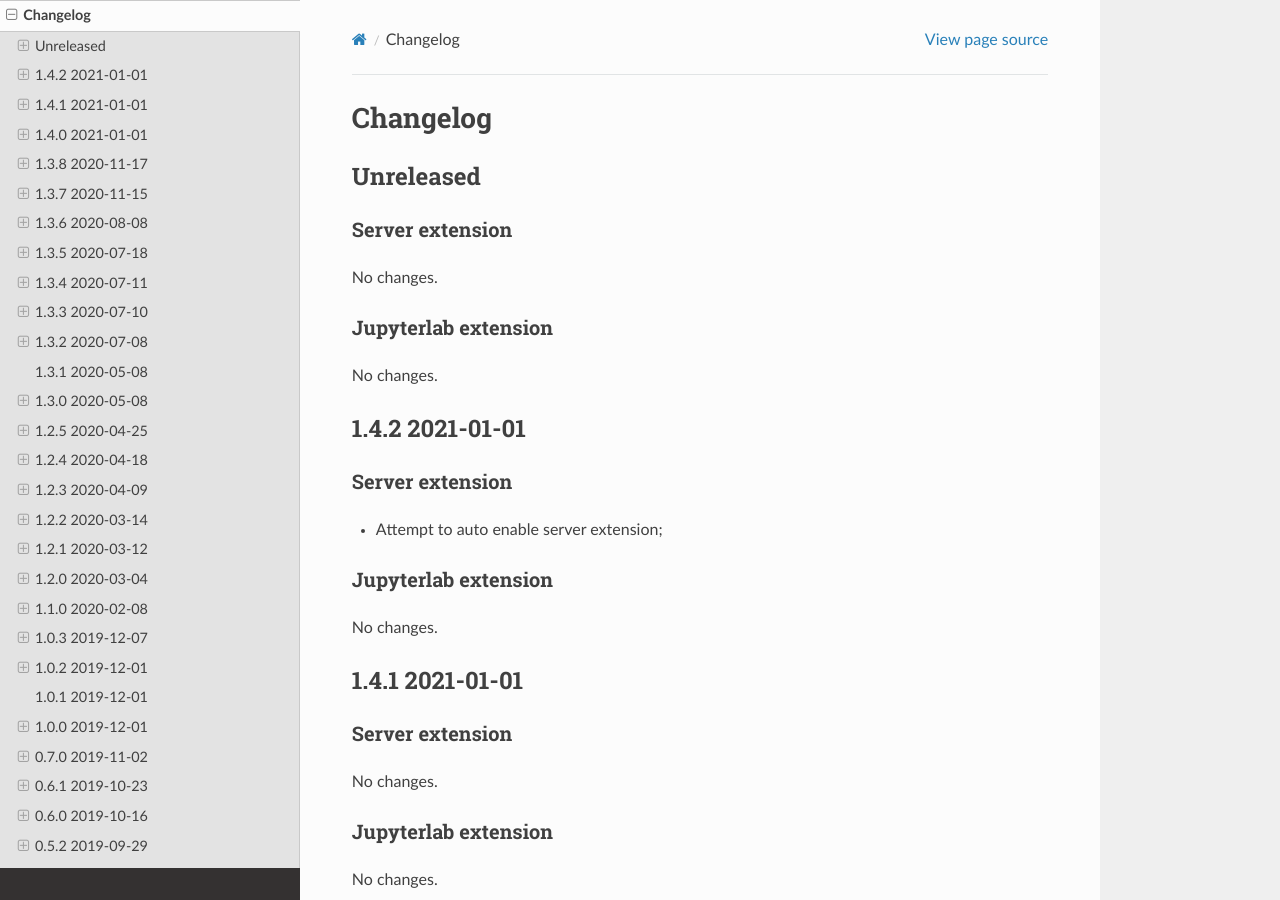
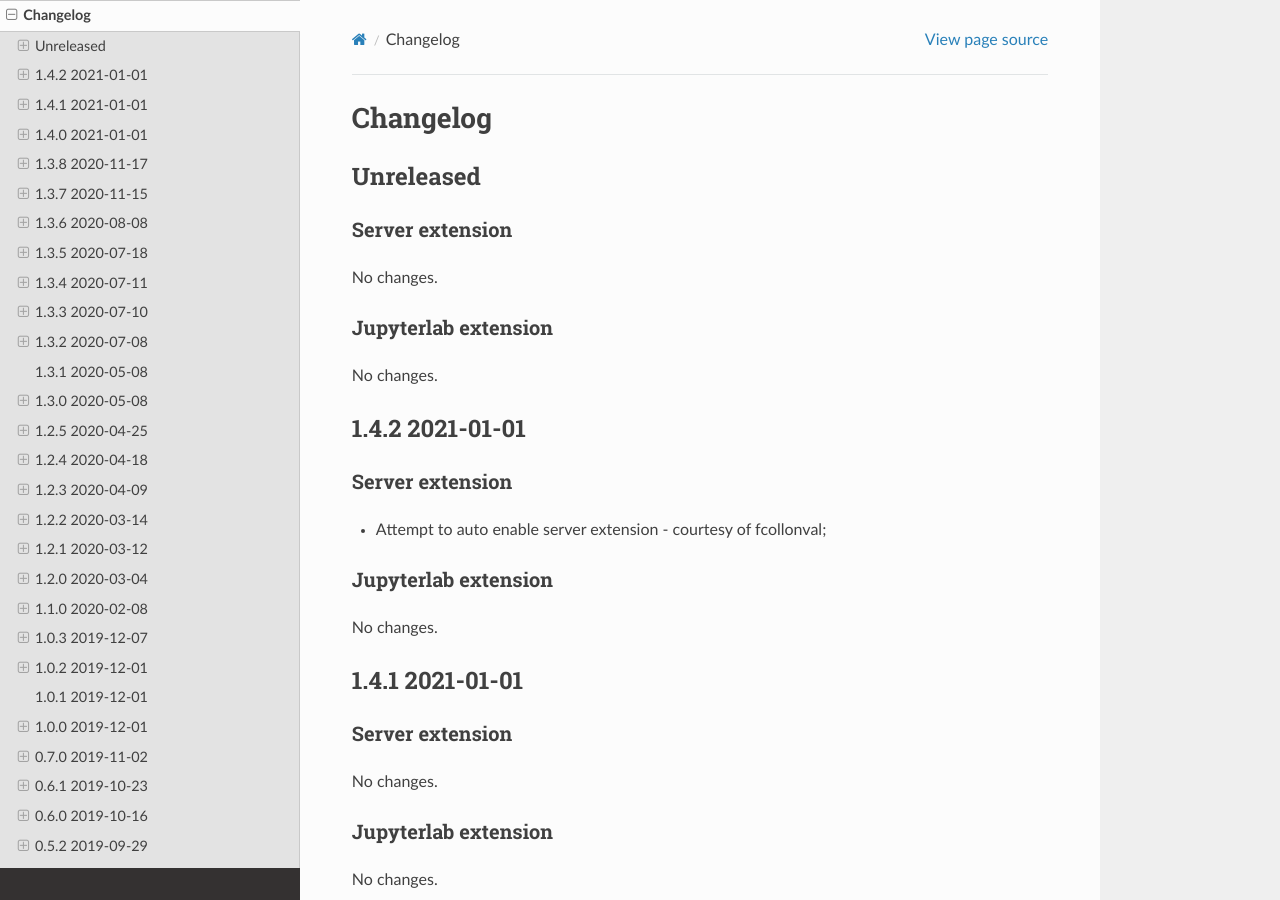
Before and after one commit to jupyterlab-contrib/jupyterlab_code_formatter, a Sphinx documentation site: the page built from docs/changelog.rst, in a window 1280 px wide and 900 px high. Built offline with Sphinx 7.4.7 and the Read the Docs theme 2.0.0, drawn with Linux system fonts in a browser that asks for light colours.

Commit message:
Add thank you note in changelog

```diff
--- a/docs/changelog.rst
+++ b/docs/changelog.rst
@@ -20,7 +20,7 @@ No changes.
 Server extension
 ----------------
 
-* Attempt to auto enable server extension;
+* Attempt to auto enable server extension - courtesy of fcollonval;
 
 Jupyterlab extension
 --------------------
```
